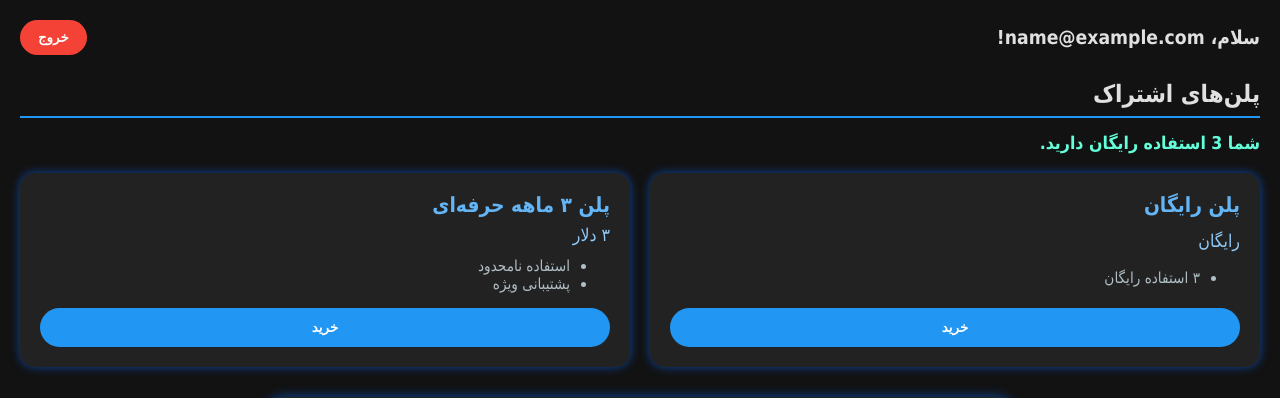
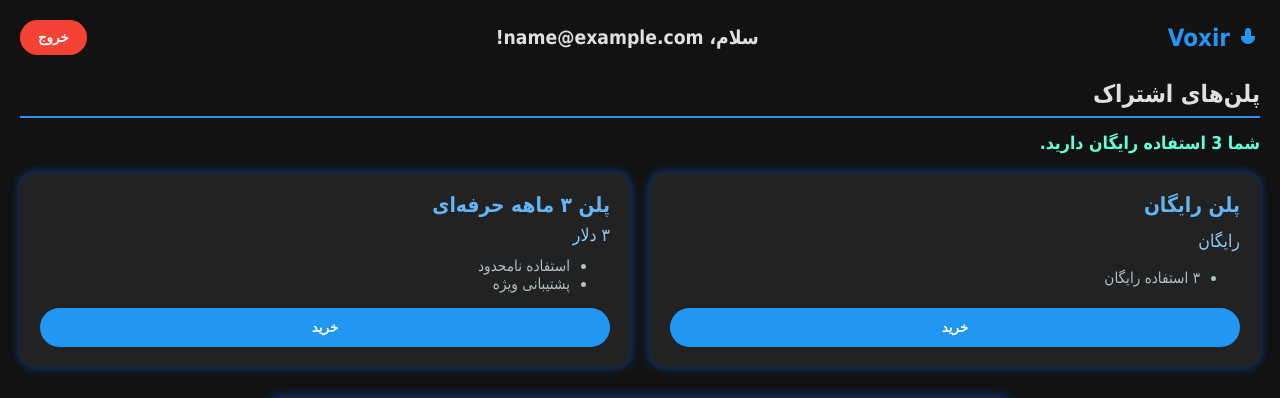
Before and after one commit to ahmadsamimrahmani427/voxir-app, a Flask app: page /app in a window 1280 px wide. Shown: the top 398 px of the page. Run offline with Flask 3, Linux system fonts and the light colour scheme; the visitor is signed in with stand-in values (Sample User, id 1).

Commit message:
Update index.html

```diff
--- a/templates/index.html
+++ b/templates/index.html
@@ -21,6 +21,23 @@
     .user-info {
         font-size: 1.2rem;
         font-weight: 600;
+        display: flex;
+        align-items: center;
+        gap: 12px;
+    }
+    .app-name {
+        font-weight: 700;
+        font-size: 1.5rem;
+        color: #2196f3; /* رنگ آبی */
+        display: flex;
+        align-items: center;
+        gap: 6px;
+        user-select: none;
+    }
+    .app-name svg {
+        width: 24px;
+        height: 24px;
+        fill: #2196f3;
     }
     .logout-btn {
         background-color: #f44336;
@@ -204,6 +221,15 @@
 </head>
 <body>
 <header>
+    <div class="app-name" title="Voxir - اپلیکیشن تبدیل متن به گفتار">
+        <!-- آیکون میکروفن SVG -->
+        <svg xmlns="http://www.w3.org/2000/svg" viewBox="0 0 24 24" >
+            <path d="M12 14a3 3 0 0 0 3-3V5a3 3 0 0 0-6 0v6a3 3 0 0 0 3 3z"/>
+            <path d="M19 10v1a7 7 0 0 1-14 0v-1"/>
+            <path d="M12 17v4m-4 0h8"/>
+        </svg>
+        Voxir
+    </div>
     <div class="user-info">سلام، {{ email }}!</div>
     <form action="{{ url_for('logout') }}" method="get" style="margin:0;">
         <button class="logout-btn" type="submit">خروج</button>
```
